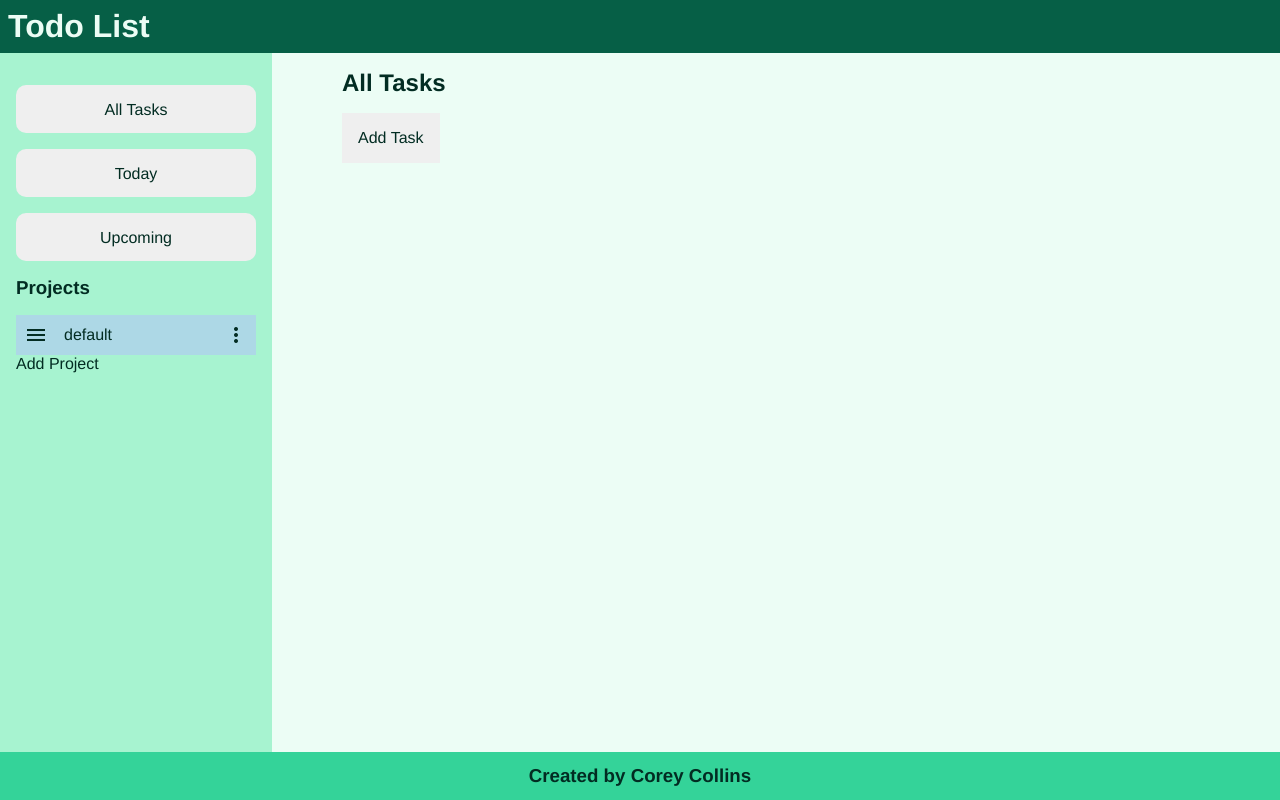
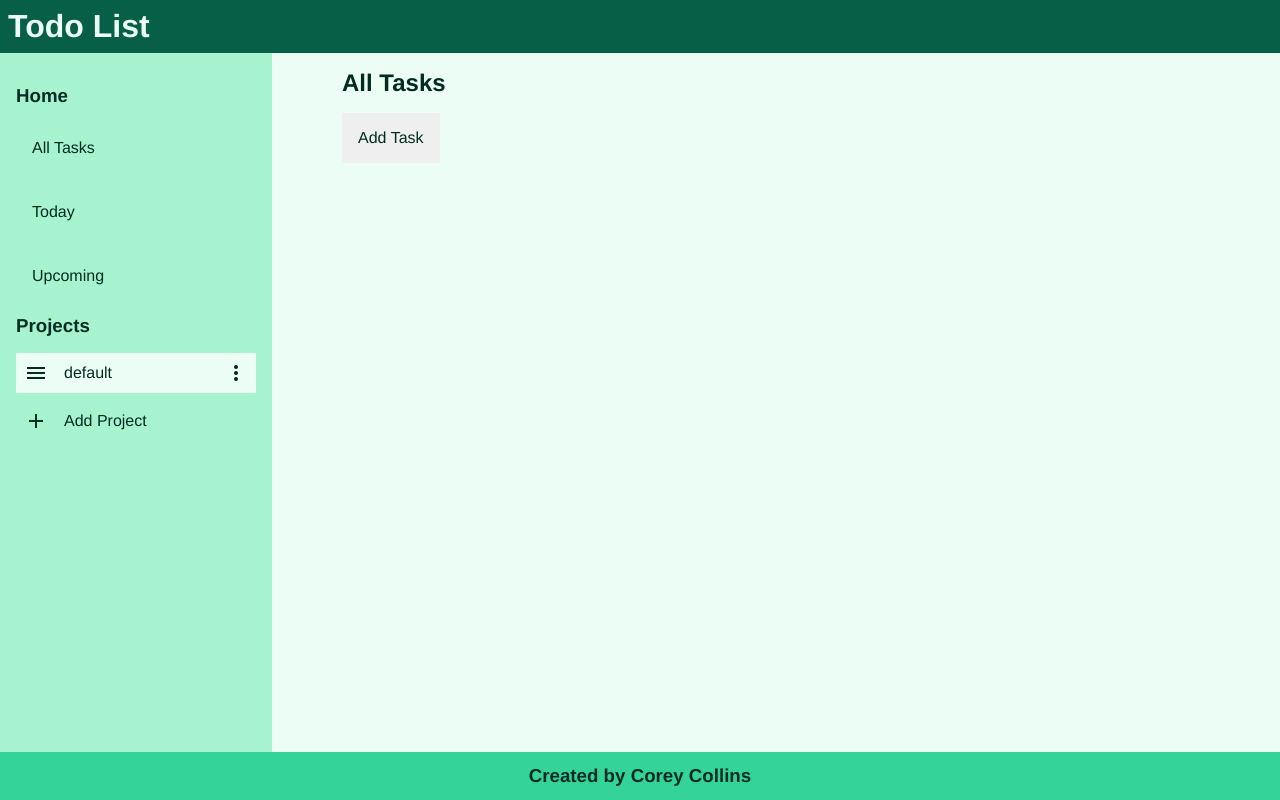
Before and after one commit to ccollins8/odin-todo-list, a website with bundled scripts: page dist/index.html in a window 1280 px wide. Built offline with nearby package versions, Linux system fonts and the light colour scheme.

Commit message:
Update css
Made nav bar list item backgrounds the same as the
nav container background.

```diff
--- a/src/UI.js
+++ b/src/UI.js
@@ -284,7 +284,7 @@ export default class UI {
     }
 
     static addProjectBtn() {
-        document.querySelector('.nav .add-project-button').style.display = "block";
+        document.querySelector('.nav .add-project-button').style.display = "flex";
     }
 
     static displayProjectPopup() {
--- a/src/index.js
+++ b/src/index.js
@@ -156,7 +156,7 @@ nav.addEventListener('click', (e) => {
         UI.removeTaskButton()
     }
 
-    if (e.target.classList.contains('add-project-button')) {
+    if (e.target.closest('.add-project-button')) {
         UI.displayProjectForm();
         UI.removeAddProjectButton();
 
--- a/src/style.css
+++ b/src/style.css
@@ -31,6 +31,7 @@ body {
 
 button,
 input {
+  background-color: none;
   display:block;
   border: none;
   color: inherit;
@@ -65,10 +66,12 @@ main .nav {
 
 main .nav .home button {
     padding: 1rem;
+    text-align: left;
     height: 3rem;
     width: 15rem;
     border-radius: 10px;
     margin-bottom: 0.2rem;
+    background-color: var(--emerald2);
 }
 main .nav h3 {
     margin: 1rem 0;
@@ -85,8 +88,12 @@ main .nav .projects {
     gap: 0.25rem;
 }
 
-main .nav .selected {
-    background-color: lightblue;
+main .nav button.selected, main .nav .projects .project.selected {
+    background-color: var(--emerald1);
+}
+
+main .nav .home button:hover, main .nav .projects .project:hover, .nav .add-project-button:hover {
+    background-color: var(--emerald1);
 }
 
 main .nav .projects .project {
@@ -96,6 +103,7 @@ main .nav .projects .project {
     align-items: center;
     gap: 1rem;
     position: relative;
+    background-color: var(--emerald2);
 }
 
 main .nav .project .vert  {
@@ -107,6 +115,25 @@ main .nav .project .vert  {
 main .nav form section {
     display: flex;
     gap: 1rem;
+}
+
+.nav .add-project-button {
+    display: flex;
+    align-items: center;
+    gap: 1rem;
+    margin: 0.5rem 0;
+    padding: 0.5rem;
+    background-color: var(--emerald2);
+    cursor: pointer;
+}
+
+.nav form {
+    margin-top: 0.5rem;
+}
+
+.nav form button {
+    padding: 1rem;
+    margin-top: 0.5rem;
 }
 
 .project .popup {
```
Also changed, not shown: dist/index.html, dist/main.js.
